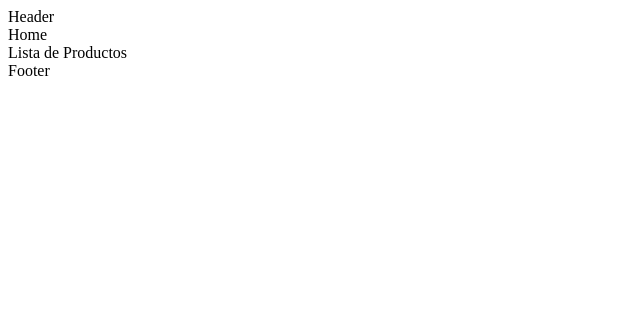
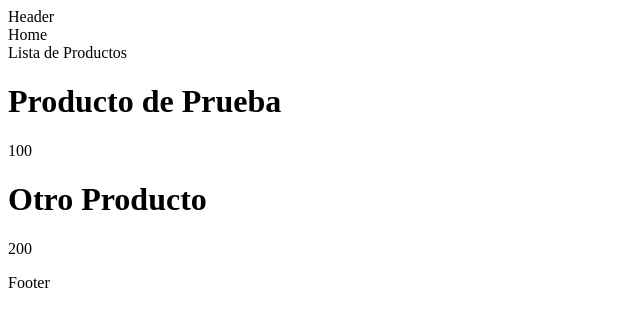
Before and after one commit to Preydet/Proyecto_7, a React (Vite) app: page / in a window 1280 px wide. Shown: the top 326 px of the page, without its empty margins (0-640 px from the left). Built offline with nearby package versions, Linux system fonts and the light colour scheme.

Commit message:
libreria axios y varible de entorno

```diff
--- a/package.json
+++ b/package.json
@@ -10,6 +10,7 @@
     "preview": "vite preview"
   },
   "dependencies": {
+    "axios": "^1.13.2",
     "react": "^19.2.0",
     "react-dom": "^19.2.0",
     "react-router-dom": "^7.12.0"
--- a/src/components/Product/List/index.jsx
+++ b/src/components/Product/List/index.jsx
@@ -3,10 +3,21 @@ import ProductContext from "../../../contexts/Product/ProductContext";
 
 const ProductList = () => {
   const ctx = useContext(ProductContext);
-  console.log('ctx de productos:', ctx);
+  const { products } = ctx;
 
   return (
-    <div>Lista de Productos</div>
+    <div>
+      Lista de Productos
+      {
+        products.map( product => (
+          <div key={product.id}>
+            <h1>{product.name}</h1>
+            <p>{product.price}</p>
+            </div>
+        ))
+      }
+    </div>
+
   )
 }
 
--- a/src/contexts/Product/ProductState.jsx
+++ b/src/contexts/Product/ProductState.jsx
@@ -1,6 +1,7 @@
 import ProductContext from "./ProductContext"
 import { useReducer } from "react"
 import ProductReducer from "./ProductReducer"
+
 
 const ProductState = (props) => {
     const initialState = {
@@ -10,6 +11,12 @@ const ProductState = (props) => {
                 name: "Producto de Prueba",
                 price: 100,
                 description: "Este es un producto de prueba"
+            },
+            {
+                id: 1,
+                name: "Otro Producto",
+                price: 200,
+                description: "Este es otro producto de prueba"
             }
         ]
     }
```
Also changed, not shown: src/config/axios.js (added, +7 -0 lines), 1 other file (tests, documents, lock files or other folders).
